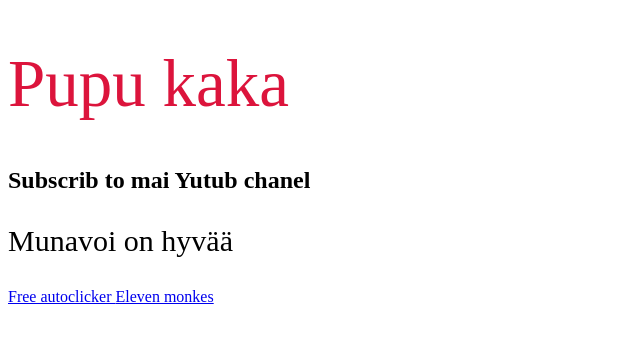
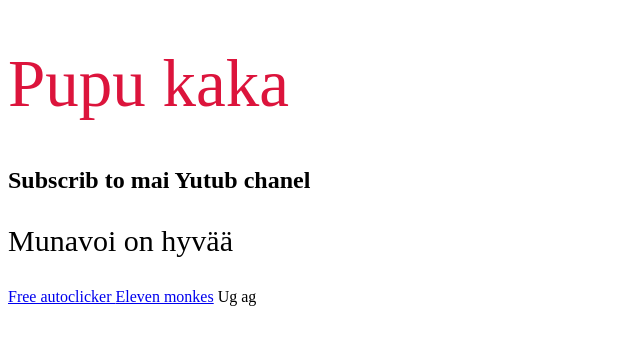
Before and after one commit to reprepo/kymppi, a plain HTML site: page index.html in a window 1280 px wide. Shown: the full height of the page, 0-640 px from the left. Drawn offline with Linux system fonts and the light colour scheme.

Commit message:
Lisää tekstiä, h2

```diff
--- a/index.html
+++ b/index.html
@@ -22,5 +22,7 @@
 <p>Munavoi on hyvää</p>
 <a href="https://www.youtube.com/watch?v=dQw4w9WgXcQ&list=RDdQw4w9WgXcQ&start_radio=1"> Free autoclicker </a>
 <a href="Yksitoista.html"> Eleven monkes</a>
+<a>Ug ag
+</a>
 </body>
 </html>
```
